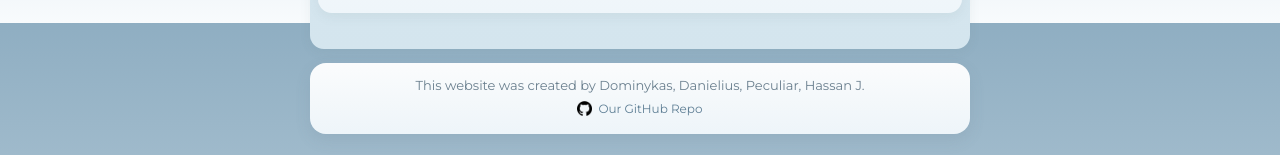
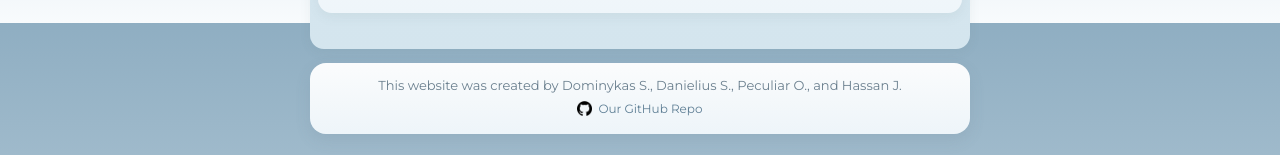
Before and after one commit to h-i-d-d-e-n/Internet-Technologies-Project, a website: page client/public/about.html in a window 1280 px wide. Shown: the part 777-932 px from the top of the page. Drawn offline with Linux system fonts and the light colour scheme.

Commit message:
Update footer credits with full names

```diff
--- a/client/public/about.html
+++ b/client/public/about.html
@@ -79,7 +79,7 @@
       <footer id="footer">
         <div id="footer-box">
           <p id="watermark">
-            This website was created by Dominykas, Danielius, Peculiar, Hassan J.
+            This website was created by Dominykas S., Danielius S., Peculiar O., and Hassan J.
           </p>
 
           <a
```
